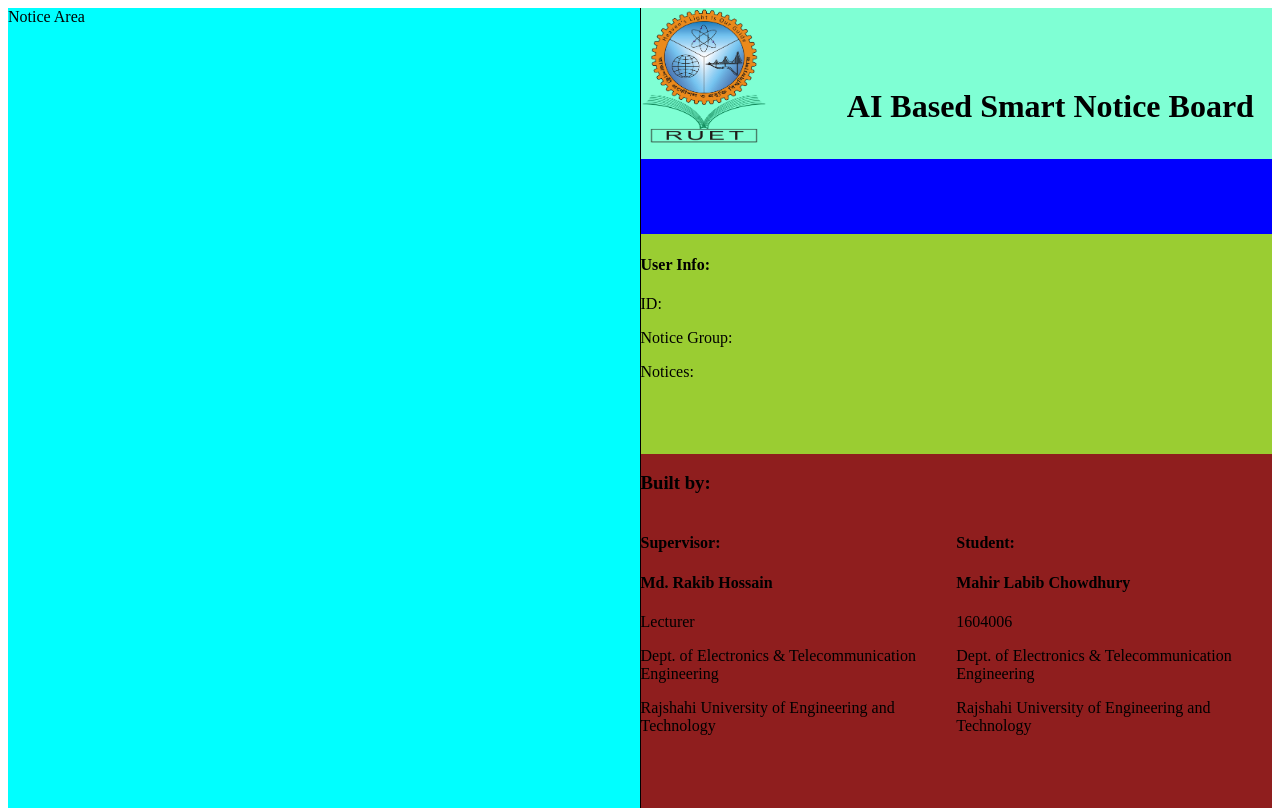
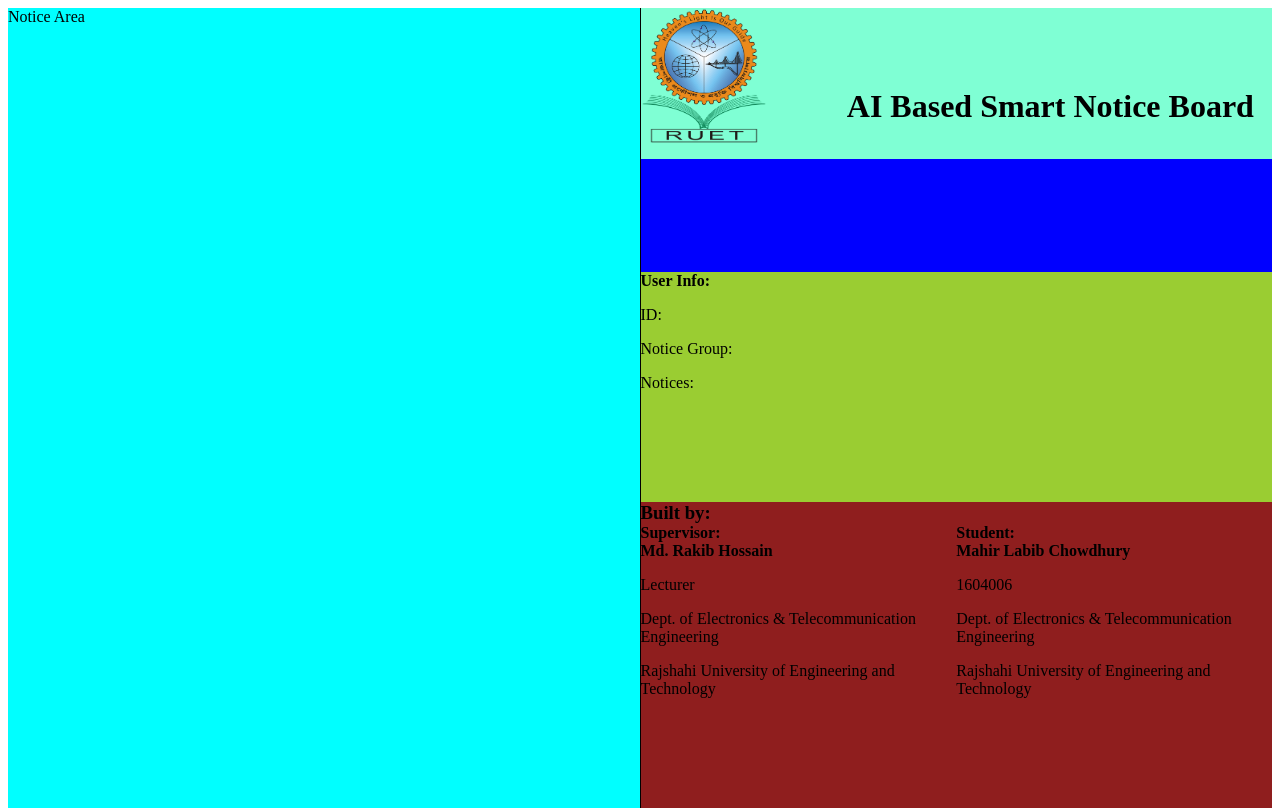
Before and after one commit to m4hi2/server-side-facial-recognition, a Flask app: page / in a window 1280 px wide. Run offline with Flask 2, Linux system fonts and the light colour scheme; some libraries are stand-ins or nearby versions.

Commit message:
feat: adjusted margin on h3 and h4

```diff
--- a/app/static/css/style.css
+++ b/app/static/css/style.css
@@ -1,5 +1,13 @@
 html, body {
     height: 100%;
+}
+
+h3 {
+    margin: 0;
+}
+
+h4 {
+    margin: 0px 5px 0px 0px;
 }
 .wrapper {
     display: grid;
```
